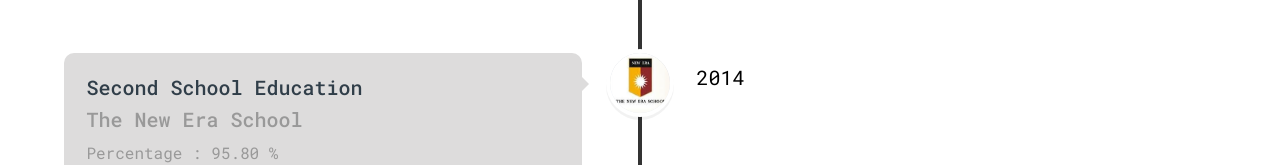
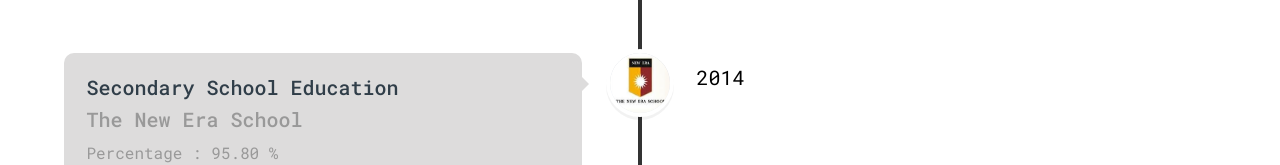
Before and after one commit to mihir2510/mihir2510.github.io, a plain HTML site: page index.html in a window 1280 px wide. Shown: the part 1964-2129 px from the top of the page. Drawn offline with nearby package versions, Linux system fonts and the light colour scheme.

Commit message:
education

```diff
--- a/index.html
+++ b/index.html
@@ -156,7 +156,7 @@
                 <img src="./images/nes.jpg" alt="Picture">
               </div>
               <div class="education-timeline-content">
-                <h2>Second School Education</h2>
+                <h2>Secondary School Education</h2>
                 <h3>The New Era School</h3>
                 <p>Percentage : 95.80 %</p>
                 <span class="education-date">2014</span>
```
